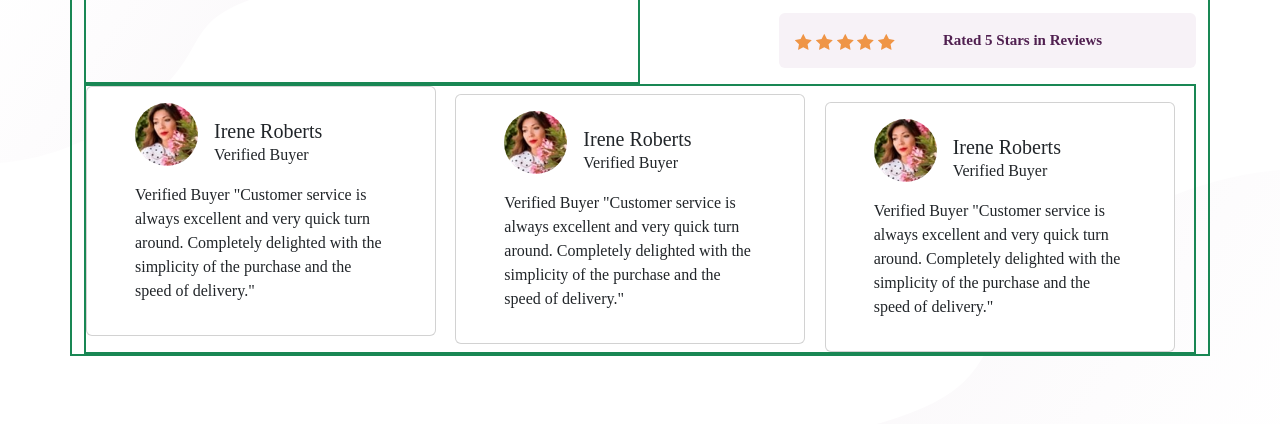
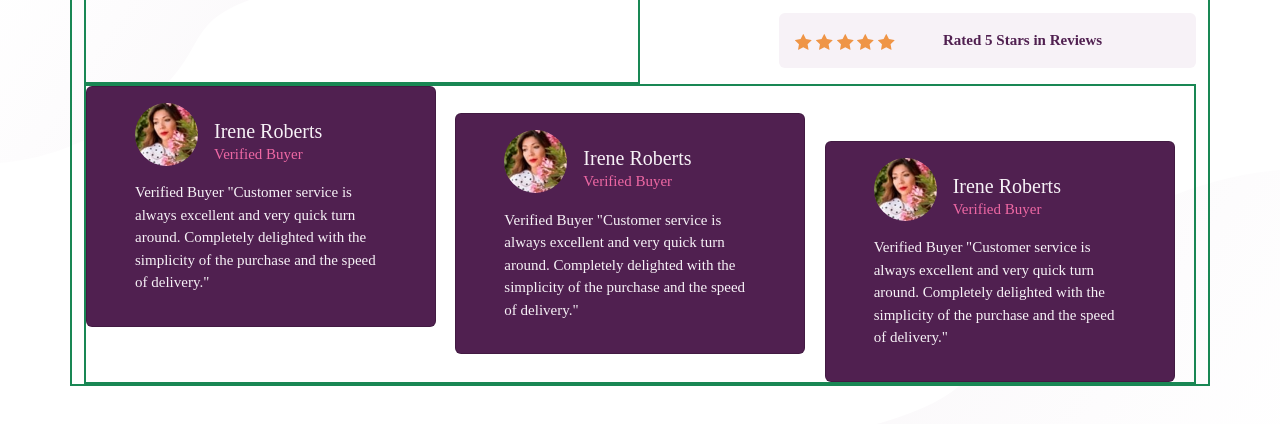
Before and after one commit to somaye-beiranvand/FrontendMentor-Responsive-social-proof-section-master, a plain HTML site: page index.html in a window 1280 px wide. Shown: the part 154-578 px from the top of the page. Drawn offline with Linux system fonts and the light colour scheme; a web font is replaced by a local one.

Commit message:
fix comment boxes

```diff
--- a/css/media.css
+++ b/css/media.css
@@ -53,7 +53,11 @@
   }
   }
  @media (min-width: 768px) { ... }
- @media (min-width: 992px) { ... }
+ @media (min-width: 992px) {
+  .comment{
+    height: 300px;
+  }
+  }
  @media (min-width: 1200px) { ... }
  @media (min-width: 1400px) { ... }
 
--- a/css/style.css
+++ b/css/style.css
@@ -31,12 +31,22 @@ body{
     background-color: hsl(300, 24%, 96%);
     --bs-card-border-width: 0px;
   }
-  .comment{
-    height: 270px;
-  }
+
   .rate:nth-child(2){
     justify-self: center;
   }
   .rate:last-child{
     justify-self: end;
   }
+ .comment-item .card{
+  background-color: hsl(300, 43%, 22%);
+ }
+ .comment-item {
+  color: hsl(300, 24%, 96%);
+  font-size: 15px;
+  font-weight: 400;
+ }
+ .comment-item .card-body p{
+  color: hsl(333, 80%, 67%);
+  font-weight: 500;
+ }
--- a/index.html
+++ b/index.html
@@ -13,12 +13,12 @@
 <body>
   <div class="container border border-2 border-success">
     <div class="row row-cols-1 row-cols-lg-2">
-      <div class="col border border-2 border-success pe-5">
+      <div class="col border border-2 border-success pe-0 pe-md-5">
         <div class="description">
-            <p>
+            <p class="text-center text-md-start">
               10,000+ of our users love our products.
             </p>
-            <p>
+            <p class="text-center text-md-start">
               We only provide great products combined with excellent customer service.
               See what our satisfied customers are saying about our services.
             </p>
@@ -89,7 +89,7 @@
                     <p class="card-text">Verified Buyer </p>
                   </div>
                 </div>
-                <div class="col-12">
+                <div class="col-12 customer-reveiw">
                   <p>
                     Verified Buyer
                     "Customer service is always excellent and very quick turn around. Completely
```
